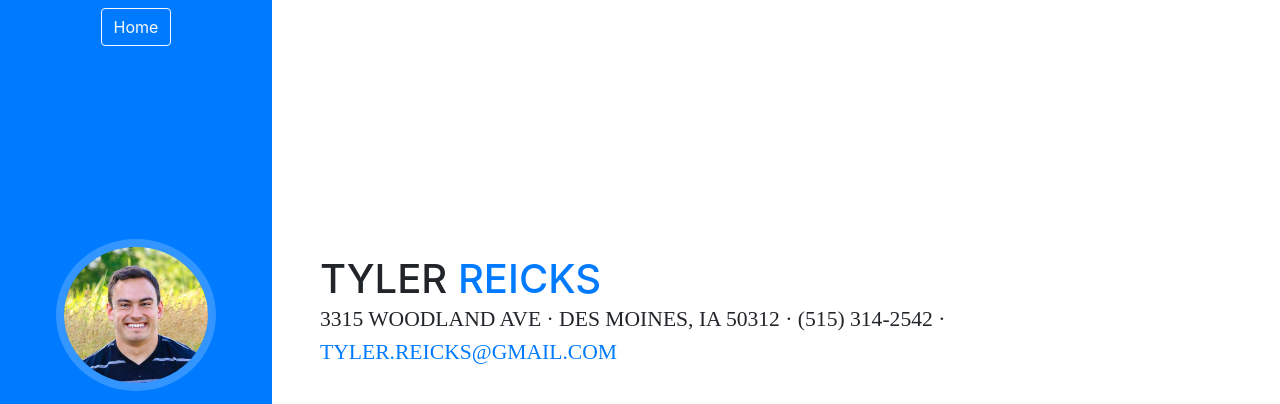
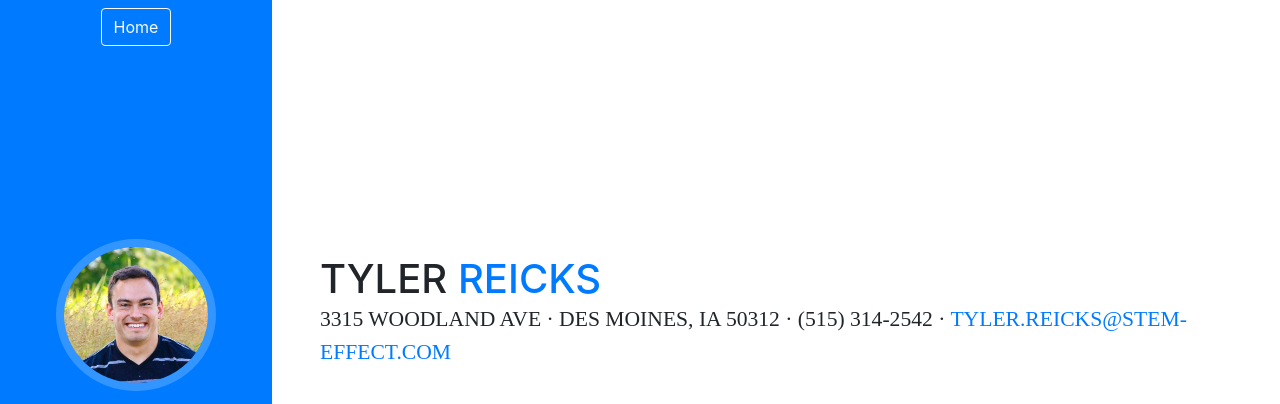
Before and after one commit to reickstyler/stem-effect, a website with bundled scripts: page about/index.html in a window 1280 px wide. Shown: the top 404 px of the page. Built offline with nearby package versions, Linux system fonts and the light colour scheme; a web font is replaced by a local one.

Commit message:
Updated emails to new domain email.

```diff
--- a/about/index.html
+++ b/about/index.html
@@ -71,7 +71,7 @@
             <span class="text-primary">Reicks</span>
           </h1>
           <div class="subheading mb-5">3315 Woodland Ave · Des Moines, IA 50312 · (515) 314-2542 ·
-            <a href="mailto:name@email.com">tyler.reicks@gmail.com</a>
+            <a href="mailto:tyler.reicks@stem-effect.com">tyler.reicks@stem-effect.com</a>
           </div>
           <p class="mb-5">Currently a front-end developer for Principal. I love developing mobile apps and websites.</p>
           <ul class="list-inline list-social-icons mb-0">
```
Also changed, not shown: contact/index.html (+1 -1 lines).
